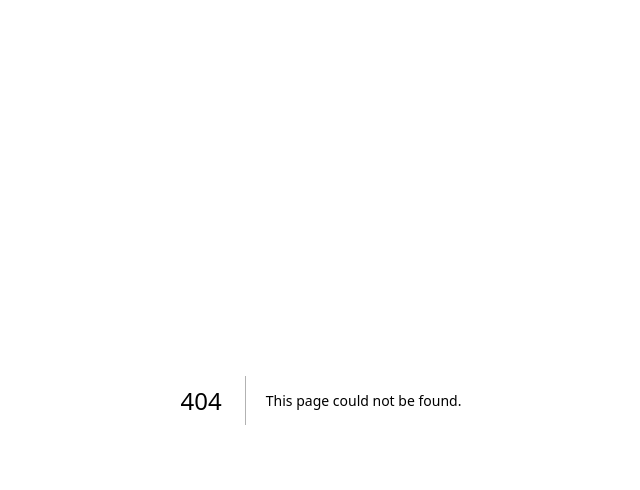
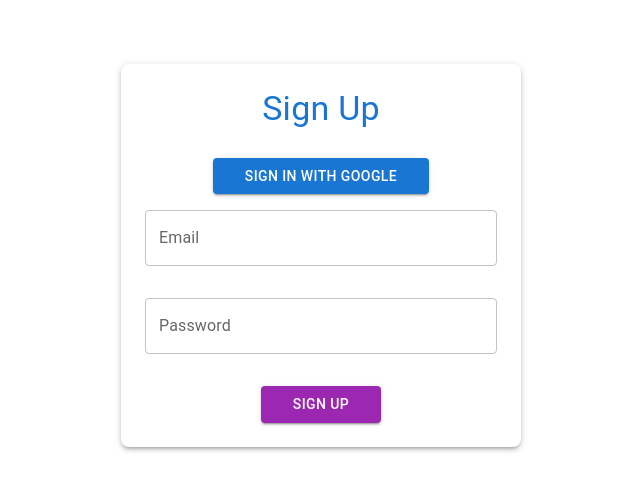
Before and after one commit to wjxiao2020/DevOrbit, a Next.js app: page /sign-up in a window 1280 px wide. Before the commit this address had no page. Shown: the top 490 px of the page, without its empty margins (319-959 px from the left). Built offline with nearby package versions, Linux system fonts and the light colour scheme; no server answers.

Commit message:
Added user authentication using firebase

```diff
--- a/app/api/chat/route.js
+++ b/app/api/chat/route.js
@@ -6,11 +6,8 @@
 export async function POST(req) {
     const openai = new OpenAI({
         baseURL: "https://openrouter.ai/api/v1",
-        apiKey: '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',
-        // defaultHeaders: {
-        //   "HTTP-Referer": $YOUR_SITE_URL, // Optional, for including your app on openrouter.ai rankings.
-        //   "X-Title": $YOUR_SITE_NAME, // Optional. Shows in rankings on openrouter.ai.
-        // }
+        apiKey: process.env.OPENROUTER_API_KEY,
+
       })
     const data = await req.json()
 
--- /dev/null
+++ b/app/firebase/config.js
@@ -0,0 +1,28 @@
+// Import the functions you need from the SDKs you need
+import { initializeApp, getApps, getApp } from "firebase/app";
+import { getAnalytics } from "firebase/analytics";
+import { getAuth } from "firebase/auth";
+import { getFirestore } from "firebase/firestore";
+
+// TODO: Add SDKs for Firebase products that you want to use
+// https://firebase.google.com/docs/web/setup#available-libraries
+
+// Your web app's Firebase configuration
+// For Firebase JS SDK v7.20.0 and later, measurementId is optional
+
+const firebaseConfig = {
+    apiKey: process.env.NEXT_PUBLIC_FIREBASE_API_KEY,
+    authDomain: process.env.NEXT_PUBLIC_FIREBASE_AUTH_DOMAIN,
+    projectId: process.env.NEXT_PUBLIC_FIREBASE_PROJECT_ID,
+    storageBucket: process.env.NEXT_PUBLIC_FIREBASE_STORAGE_BUCKET,
+    messagingSenderId: process.env.NEXT_PUBLIC_FIREBASE_MESSAGING_SENDER_ID,
+    appId: process.env.NEXT_PUBLIC_FIREBASE_APP_ID,
+  };
+
+
+// Initialize Firebase
+// this will prevent the app from being initialized more than once
+const app = getApps().length === 0 ? initializeApp(firebaseConfig) : getApp();
+const auth = getAuth(app);
+
+export {app, auth}
--- /dev/null
+++ b/app/sign-up/page.js
@@ -0,0 +1,156 @@
+'use client'
+import { useState } from 'react';
+import { useRouter } from 'next/navigation';
+
+//firebase imports
+import { auth } from '../firebase/config';
+import { GoogleAuthProvider, signInWithPopup, createUserWithEmailAndPassword } from 'firebase/auth';
+import {useAuthState} from 'react-firebase-hooks/auth';
+
+//mui imports
+import { Alert, Box, Button, CircularProgress, Typography, TextField } from '@mui/material';
+
+const SignUp = () => {
+
+  const [user, loading] = useAuthState(auth);
+  const [email, setEmail] = useState('');
+  const [password, setPassword] = useState('');
+  const [error, setError] = useState(null);
+
+  const router = useRouter();
+  if (loading) {
+    return (
+      <Box
+        width="100vw"
+        height="100vh"
+        display="flex"
+        flexDirection="column"
+        justifyContent="center"
+        alignItems="center"
+      >
+        <CircularProgress />
+      </Box>
+    );
+  }
+  if (user) {
+    return router.push('/');
+  }
+
+
+  const handleGoogleSignUp = async () => {
+    const provider = await new GoogleAuthProvider();
+    signInWithPopup(auth, provider)
+      .then((result) => {
+        // This gives you a Google Access Token. You can use it to access the Google API.
+        const credential = GoogleAuthProvider.credentialFromResult(result);
+        const token = credential.accessToken;
+        const user = result.user;
+        console.log('User signed in:', user);
+        router.push('/');
+      }).catch((error) => {
+        // Handle Errors here.
+        const errorCode = error.code;
+        const errorMessage = error.message;
+        const email = error.customData.email;
+        const credential = GoogleAuthProvider.credentialFromError(error);
+        setError(error.message);
+      });
+  };
+
+  const handleSignUp = async () => {
+    // Call the Firebase Auth API to create a new user
+    createUserWithEmailAndPassword(auth, email, password)
+      .then((userCredential) => {
+        setEmail('');
+        setPassword('');
+        const user = userCredential.user;
+        console.log('User signed up:', user);
+        router.push('/sign-in');
+      })
+      .catch((error) => {
+        console.error(error.code);
+        console.error(error.message);
+        setError(error.message);
+      });
+  };
+
+  return (
+    <Box
+      sx={{
+        display: 'flex',
+        flexDirection: 'column',
+        alignItems: 'center',
+        justifyContent: 'center',
+        padding: 3,
+        margin: '0 auto',
+        marginTop: 8,
+        maxWidth: 400,
+        boxShadow: 3,
+        borderRadius: 2,
+        backgroundColor: 'background.paper',
+      }}
+    >
+      {error && (
+        <Alert severity="error" onClose={() => setError(null)}>
+          {error}
+        </Alert>
+      )}
+      <Typography
+        variant="h4"
+        gutterBottom
+        sx={{
+          textAlign: 'center',
+          color: 'primary.main',
+        }}
+      >
+        Sign Up
+      </Typography>
+      <Button variant="contained"
+        color="primary"
+        sx={{
+          marginTop: 2,
+          paddingX: 4,
+        }}
+        onClick={handleGoogleSignUp}
+        >
+          Sign in With Google
+      </Button>
+      <TextField
+        label="Email"
+        variant="outlined"
+        fullWidth
+        margin="normal"
+        value={email}
+        onChange={(e) => setEmail(e.target.value)}
+        sx={{
+          marginBottom: 2,
+        }}
+      />
+      <TextField
+        label="Password"
+        type="password"
+        variant="outlined"
+        fullWidth
+        margin="normal"
+        value={password}
+        onChange={(e) => setPassword(e.target.value)}
+        sx={{
+          marginBottom: 2,
+        }}
+      />
+      <Button
+        variant="contained"
+        color="secondary"
+        onClick={handleSignUp}
+        sx={{
+          marginTop: 2,
+          paddingX: 4,
+        }}
+      >
+        Sign Up
+      </Button>
+    </Box>
+  );
+}
+
+export default SignUp;
```
Also changed, not shown: app/page.js (+38 -2 lines), app/sign-in/page.js (added, +148 -0 lines), package.json (+6 -3 lines), 1 other file (tests, documents, lock files or other folders).
